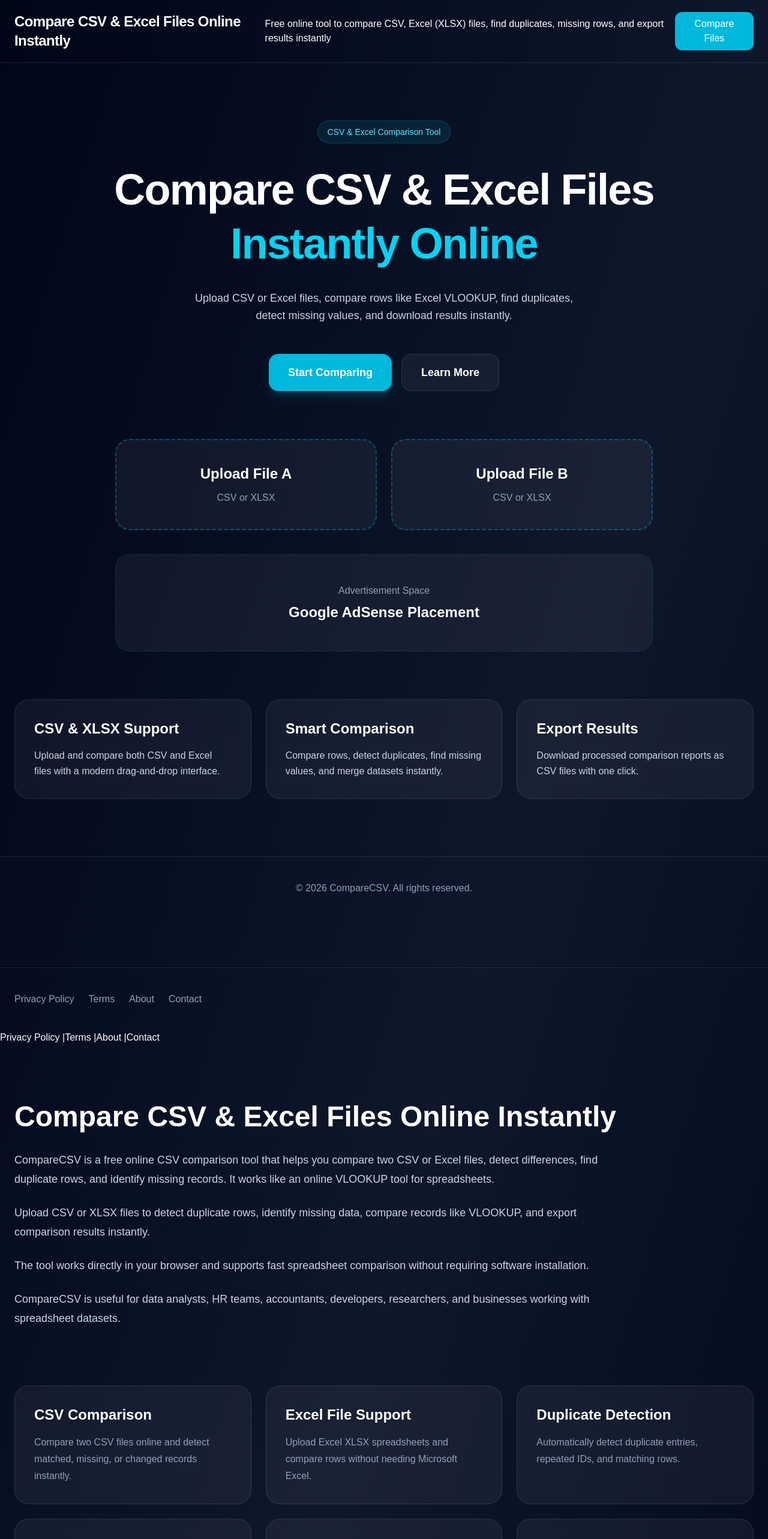
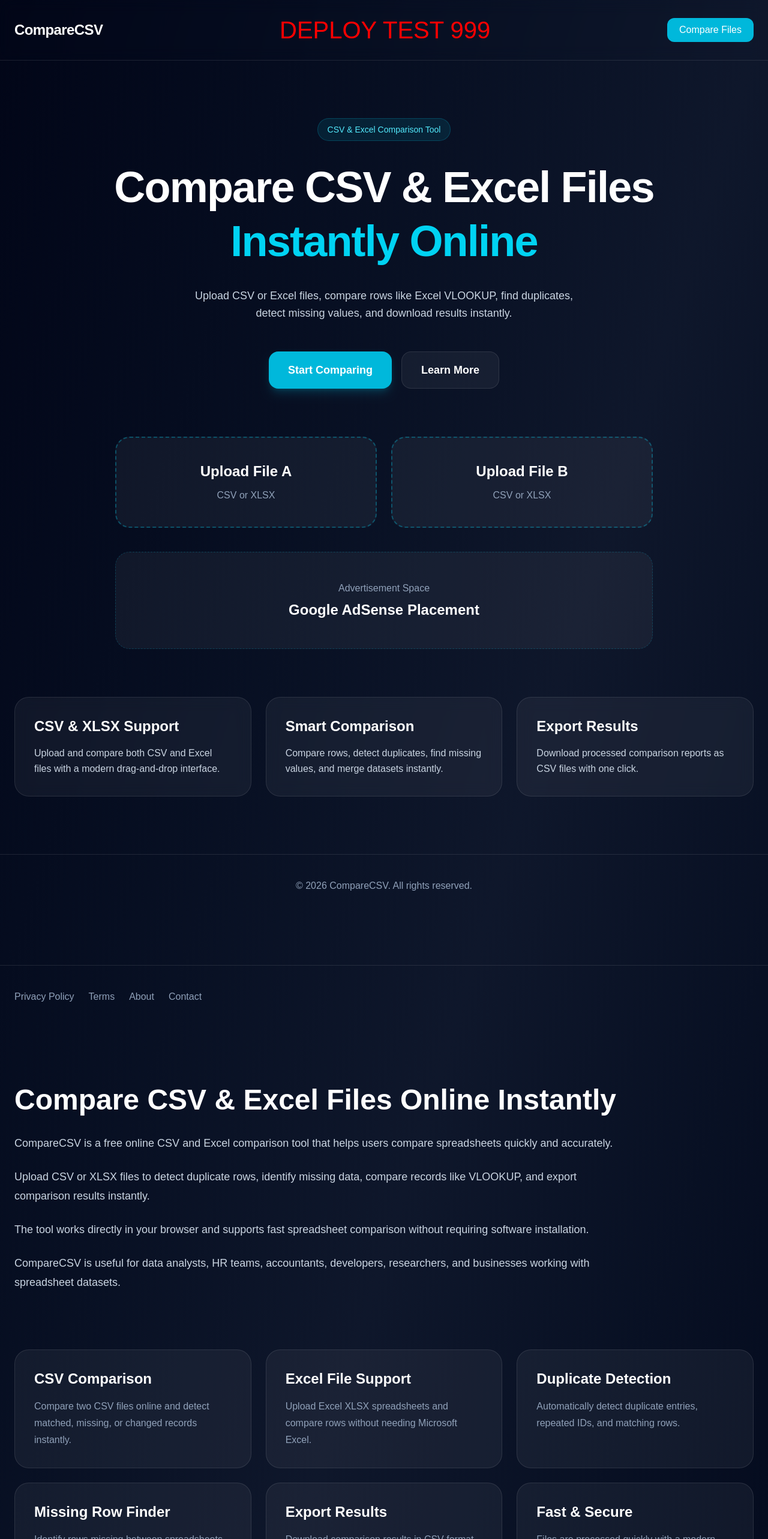
Before and after one commit to namrata505/comparecsv, a Next.js app: page / in a window 1280 px wide. Shown: the top 2566 px of the page at 60% size. Built offline with nearby package versions, Linux system fonts and the light colour scheme.

Commit message:
force redeploy

```diff
--- a/app/page.tsx
+++ b/app/page.tsx
@@ -1,5 +1,4 @@
 import FileUpload from "@/components/FileUpload";
-
 export default function Home() {
   return (
     <main className="min-h-screen bg-gradient-to-br from-slate-950 via-slate-900 to-slate-950 text-white">
@@ -8,11 +7,12 @@
       <header className="border-b border-white/10 backdrop-blur-md">
         <div className="max-w-7xl mx-auto px-6 py-5 flex items-center justify-between">
           <h1 className="text-2xl font-bold tracking-tight">
-            Compare CSV & Excel Files Online Instantly
+            CompareCSV
           </h1>
-          <h2>
-            Free online tool to compare CSV, Excel (XLSX) files, find duplicates, missing rows, and export results instantly
-          </h2>
+
+          <h1 style={{ color: "red", fontSize: "40px" }}>
+            DEPLOY TEST 999
+          </h1>
 
           <button className="bg-cyan-500 hover:bg-cyan-400 transition px-5 py-2 rounded-xl font-medium">
             Compare Files
@@ -126,13 +126,6 @@
 
       </footer>
 
-      <div>
-        <a href="/privacy-policy">Privacy Policy</a> |
-        <a href="/terms">Terms</a> |
-        <a href="/about">About</a> |
-        <a href="/contact">Contact</a>
-      </div>
-
     {/* SEO Content Section */}
 
       <section className="max-w-7xl mx-auto px-6 py-24">
@@ -146,9 +139,8 @@
           <div className="space-y-6 text-slate-300 leading-8 text-lg">
 
             <p>
-              CompareCSV is a free online CSV comparison tool that helps you compare two CSV
-               or Excel files, detect differences, find duplicate rows, and identify
-               missing records. It works like an online VLOOKUP tool for spreadsheets.
+              CompareCSV is a free online CSV and Excel comparison tool
+              that helps users compare spreadsheets quickly and accurately.
             </p>
 
             <p>
@@ -346,20 +338,6 @@
 
       </section>
 
-      <section>
-        <h2>Online CSV and Excel Comparison Tool</h2>
-
-        <p>
-          CompareCSV helps users compare spreadsheets online without installing Excel or any software.
-          Upload CSV or XLSX files and instantly see differences, matched rows, and missing data.
-        </p>
-
-        <p>
-          This tool is widely used for data analysis, HR records, finance reconciliation,
-          inventory comparison, and database validation.
-        </p>
-      </section>
-
     </main>
   );
 }
```
